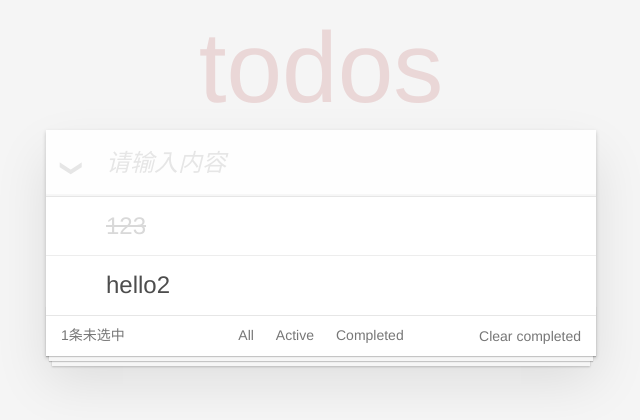
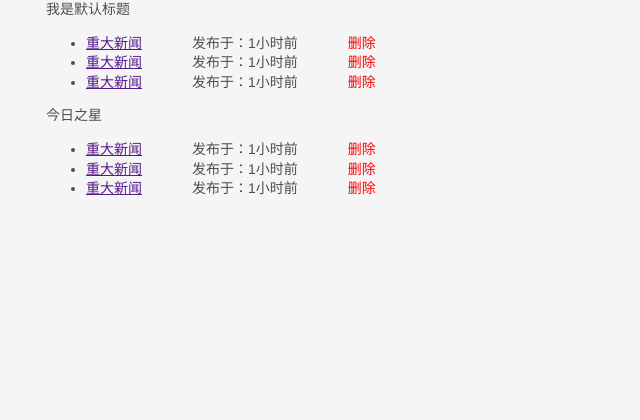
Before and after one commit to WYseven/react-class, a React (Create React App) app in the folder m-app/: page / in a window 1280 px wide. Shown: the top 420 px of the page, without its empty margins (319-959 px from the left). Built offline with nearby package versions, Linux system fonts and the light colour scheme.

Commit message:
增加state和props测试

```diff
--- a/m-app/src/index.js
+++ b/m-app/src/index.js
@@ -1,6 +1,8 @@
 import React from 'react';
 import ReactDOM from 'react-dom';
-import TodoList from './views/app';
+// import TodoList from './views/app';
+// import App from './state/app';
+import App from './props/app';
 
 import './css/base.css'
 import './css/index.css'
@@ -19,6 +21,7 @@ let list = [
 ]
 
 ReactDOM.render(
-  <TodoList list={list} />,
+  //<TodoList list={list} />,
+  <App />,
   document.getElementById('root')
 );
--- /dev/null
+++ b/m-app/src/props/app.js
@@ -0,0 +1,53 @@
+import React from 'react'
+import PropTypes from 'prop-types'
+import News from './news'
+
+let NewsData = [
+    {
+
+        list:[
+            {title:"重大新闻",data:"1小时前"},
+            {title:"重大新闻",data:"1小时前"},
+            {title:"重大新闻",data:"1小时前"}
+        ]
+    },
+    {
+        newsTitle: '今日之星',
+        list:[
+            {title:"重大新闻",data:"1小时前"},
+            {title:"重大新闻",data:"1小时前"},
+            {title:"重大新闻",data:"1小时前"}
+        ]
+    }
+]
+
+let str = '删除'
+
+class App extends React.Component {
+
+    getChildContext(){
+        return {
+            str: str
+        }
+    }
+
+    render(){
+
+        let newsShowNode = NewsData.map((item) => {
+            return <News {...item} str={str} key={Math.random()} />
+        })
+
+        return (
+            <div>
+                {newsShowNode}
+            </div>
+        )
+    }
+}
+
+App.childContextTypes = {
+    str: PropTypes.string
+}
+
+
+export default App;
--- /dev/null
+++ b/m-app/src/props/item.js
@@ -0,0 +1,22 @@
+import React,{Component} from 'react'
+import PropTypes from 'prop-types'
+import '../css/index.css'
+
+class Item extends Component {
+    render(){
+        return (
+            <li className="new-item">
+                <a href="">{this.props.title}</a>
+                <span style={{paddingLeft:'50px'}}>发布于：{this.props.data}</span>
+                <span style={{paddingLeft:'50px','color':'red'}}>{this.context.str}</span>
+            </li>
+        )
+    }
+}
+
+Item.contextTypes = {
+    str: PropTypes.string
+}
+
+
+export default Item;
--- /dev/null
+++ b/m-app/src/props/news.js
@@ -0,0 +1,32 @@
+import React,{Component} from 'react'
+import PropTypes from 'prop-types'
+
+import Item from './item'
+
+class News extends Component {
+    static defaultProps = {
+        newsTitle: "我是默认标题"
+    }
+    render(){
+        return (
+            <div>
+                <hi>{this.props.newsTitle}</hi>
+                <ul>
+                   {
+                       this.props.list.map((item,index) =>{
+                            return <Item key={index} str={this.props.str} {...item}></Item>
+                       })
+                   }
+                </ul>
+            </div>
+        )
+    }
+}
+
+News.propTypes = {
+    newsTitle: PropTypes.string,
+    list: PropTypes.array
+}
+
+
+export default News;
--- /dev/null
+++ b/m-app/src/state/app.js
@@ -0,0 +1,46 @@
+import React from 'react';
+
+class App extends React.Component {
+
+    constructor(props){
+        super(props)
+
+        //定义本组件初始状态
+        this.state = {
+            title: 'hello'
+        }
+
+        this.clickHandle = this.clickHandle.bind(this);
+        this.changeHandle = this.changeHandle.bind(this);
+    }
+
+    // 改变标题处理函数
+    clickHandle(){
+        console.log(this)
+        // 改变状态，自动更新视图
+        this.setState({
+            title: this.refs.text.value
+        })
+    }
+
+    changeHandle(ev){
+        this.setState({
+            title:ev.target.value
+        })
+    }
+
+    render(){
+        return (
+            <div>
+                <p>{this.state.title}</p>
+                {/*不受控组件*/}
+                {/*<p>请填写修改的值：<input type="text" ref="text" defaultValue={this.state.title} /></p>*/}
+                {/*受控组件*/}
+                <p>请填写修改的值：<input type="text" ref="text" value={this.state.title} onChange={this.changeHandle} /></p>
+                <input type="button" value="改变标题" onClick={this.clickHandle} />
+            </div>
+        )
+    }
+}
+
+export default App;
```
